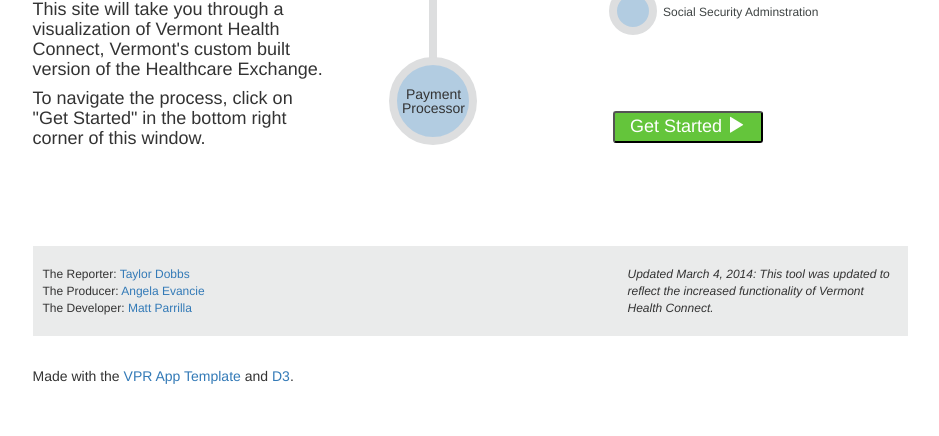
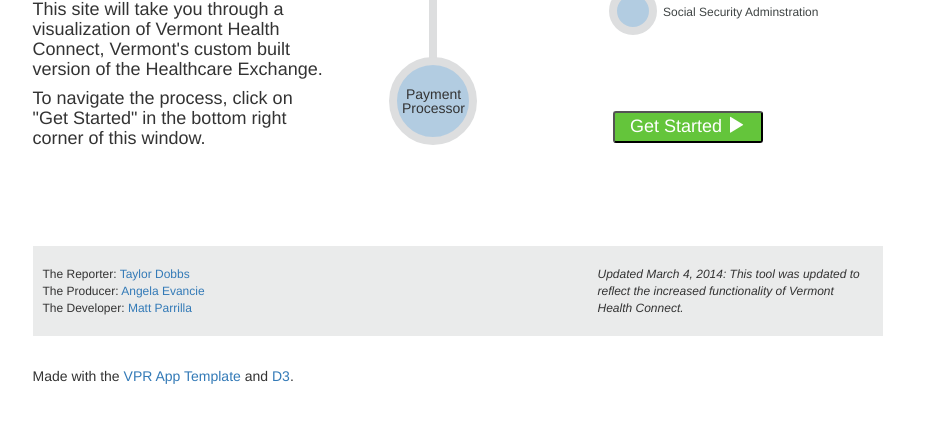
Before and after one commit to vprnet/health, a Flask app: page /network in a window 1280 px wide. Shown: the part 474-910 px from the top of the page, without its empty margins (185-1124 px from the left). Run offline with Flask 2, Linux system fonts and the light colour scheme; some libraries are stand-ins or nearby versions.

Commit message:
Change width of bottom box

```diff
--- a/app/static/css/network.css
+++ b/app/static/css/network.css
@@ -245,15 +245,16 @@
 #bottom-block {
   position: absolute;
   height: 90px;
-  width: 100%;
+  width: 850px;
   max-width: 875px;
+  left: 15px;
   bottom: 0px;
   background: #eaebeb;
   margin-bottom: 10px;
   font-size: 12px; }
   #bottom-block #updated {
     position: absolute;
-    left: 585px;
+    right: 10px;
     font-style: italic;
     padding: 20px 10px;
     width: 285px; }
--- a/app/static/sass/_health_connect.scss
+++ b/app/static/sass/_health_connect.scss
@@ -202,15 +202,16 @@
 #bottom-block {
     position: absolute;
     height: 90px;
-    width: 100%;
+    width: 850px;
     max-width: 875px;
+    left: 15px;
     bottom: 0px;
     background: lighten($ltGray, 5%);
     margin-bottom: 10px;
     font-size: 12px;
     #updated {
         position: absolute;
-        left: 585px;
+        right: 10px;
         font-style: italic;
         padding: 20px 10px;
         width: 285px;
```
